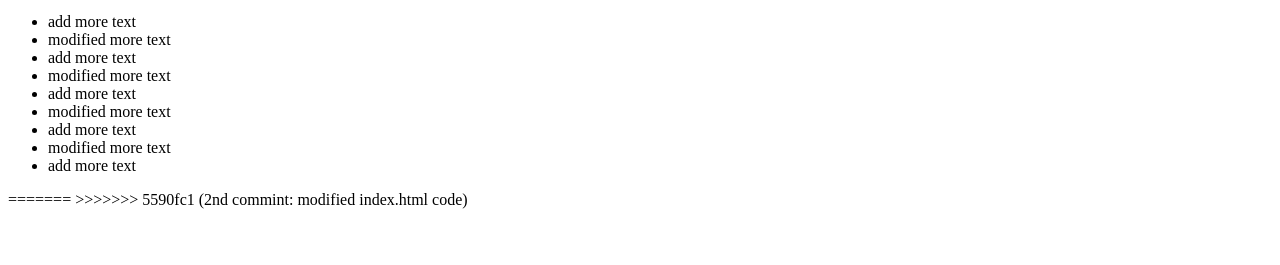
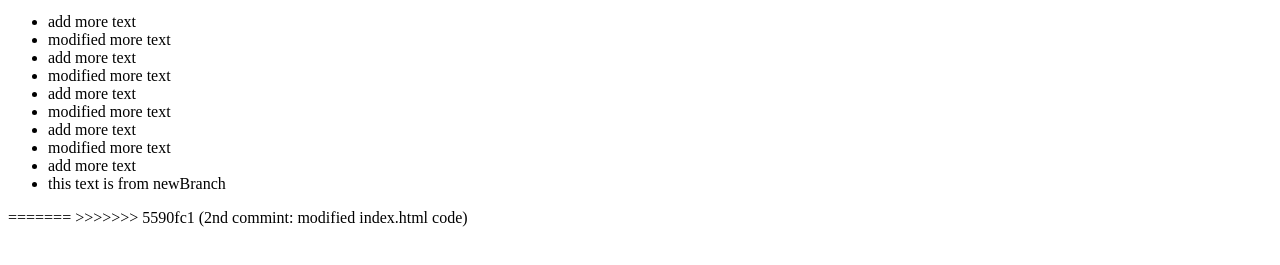
Before and after one commit to mercado-joshua/kevin-git, a plain HTML site: page index.html in a window 1280 px wide. Shown: the part 145-410 px from the top of the page. Drawn offline with Linux system fonts and the light colour scheme.

Commit message:
added text from newBranch

```diff
--- a/index.html
+++ b/index.html
@@ -21,6 +21,7 @@
             <li>add more text</li>
             <li>modified more text</li>
             <li>add more text</li>
+            <li>this text is from newBranch</li>
         </ul>
 =======
 
```
